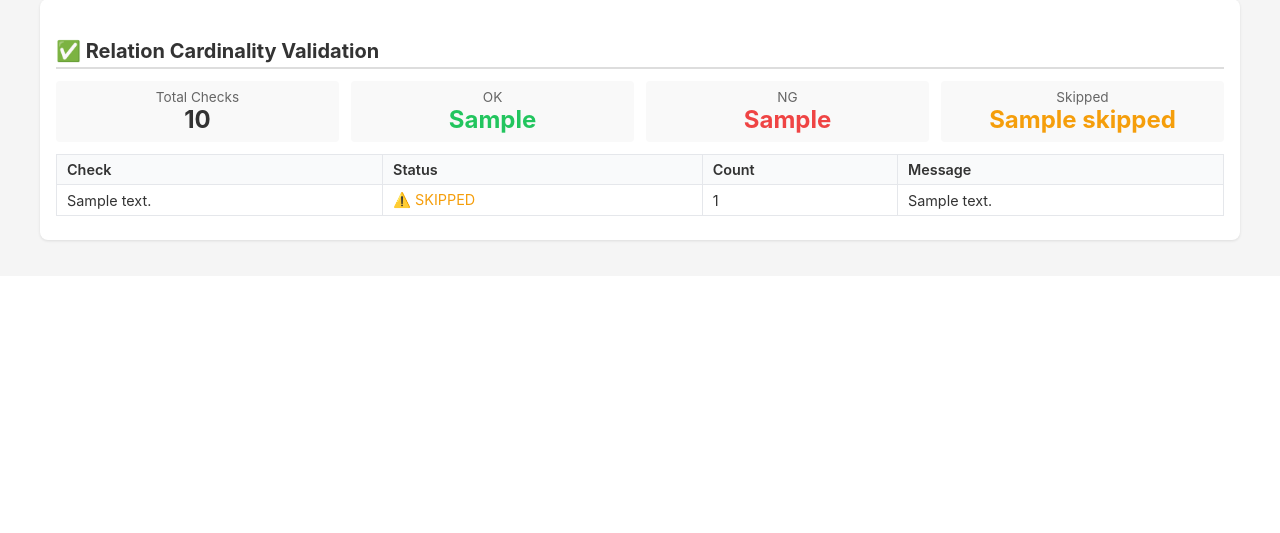
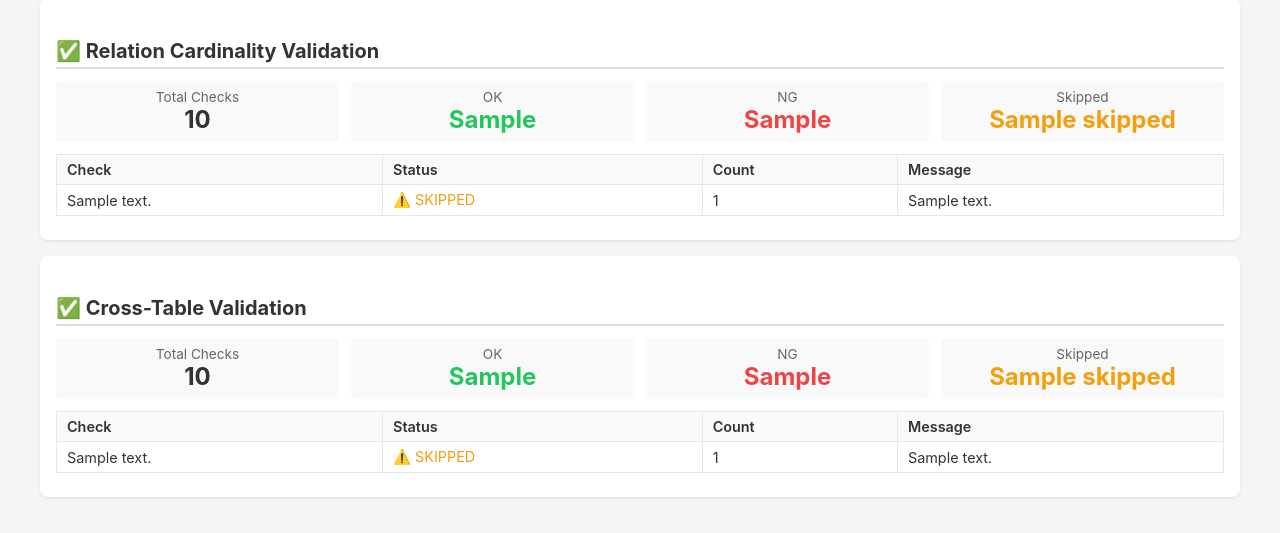
Before and after one commit to b-trout/tval, a Python web app: template src/tval/templates/report.html.j2 in a window 1280 px wide. Shown: the part 828-1361 px from the top of the page. Before the commit the page ends 1071 px from the top, so only its background shows below. Run offline with Jinja, Linux system fonts and the light colour scheme; the template is opened without the code that fills it: most values are stand-ins (such as "Sample title", 1, 10 or a date in 2020).

Commit message:
Integrate cross_checks into pipeline, reporter, and HTML template
Wire cross_checks through the main pipeline: load from RelationsConfig,
validate references, execute after relation checks on read-only
connection, include in export judgment and report generation.
Add cross_check_results parameter to generate_report() with summary
computation. Add Cross-Table Validation section to report template.

Co-Authored-By: Claude Opus 4.6 <noreply@anthropic.com>

```diff
--- a/src/tval/templates/report.html.j2
+++ b/src/tval/templates/report.html.j2
@@ -255,6 +255,58 @@
     </table>
   </div>
   {% endif %}
+
+  {# Cross-Table Checks #}
+  {% if cross_check_results %}
+  <div class="table-section">
+    <h2>
+      {% if cross_check_summary.ng > 0 %}
+        <span class="status-ng">&#x274C;</span>
+      {% else %}
+        <span class="status-ok">&#x2705;</span>
+      {% endif %}
+      Cross-Table Validation
+    </h2>
+    <div class="summary-grid" style="margin-bottom: 12px;">
+      <div class="summary-item">
+        <div class="label">Total Checks</div>
+        <div class="value">{{ cross_check_summary.total }}</div>
+      </div>
+      <div class="summary-item">
+        <div class="label">OK</div>
+        <div class="value status-ok">{{ cross_check_summary.ok }}</div>
+      </div>
+      <div class="summary-item">
+        <div class="label">NG</div>
+        <div class="value status-ng">{{ cross_check_summary.ng }}</div>
+      </div>
+      <div class="summary-item">
+        <div class="label">Skipped</div>
+        <div class="value status-skipped">{{ cross_check_summary.skipped }}</div>
+      </div>
+    </div>
+    <table>
+      <thead>
+        <tr><th>Check</th><th>Status</th><th>Count</th><th>Message</th></tr>
+      </thead>
+      <tbody>
+        {% for cr in cross_check_results %}
+        <tr>
+          <td>{{ cr.description }}</td>
+          <td>
+            {% if cr.status == "OK" %}<span class="status-ok">&#x2705; OK</span>
+            {% elif cr.status == "NG" %}<span class="status-ng">&#x274C; NG</span>
+            {% elif cr.status == "ERROR" %}<span class="status-ng">&#x26D4; ERROR</span>
+            {% else %}<span class="status-skipped">&#x26A0;&#xFE0F; SKIPPED</span>{% endif %}
+          </td>
+          <td>{{ cr.result_count if cr.result_count is not none else "-" }}</td>
+          <td>{{ cr.message }}</td>
+        </tr>
+        {% endfor %}
+      </tbody>
+    </table>
+  </div>
+  {% endif %}
 </div>
 </body>
 </html>
```
Also changed, not shown: src/tval/main.py (+26 -5 lines), src/tval/reporter.py (+13 -0 lines).
